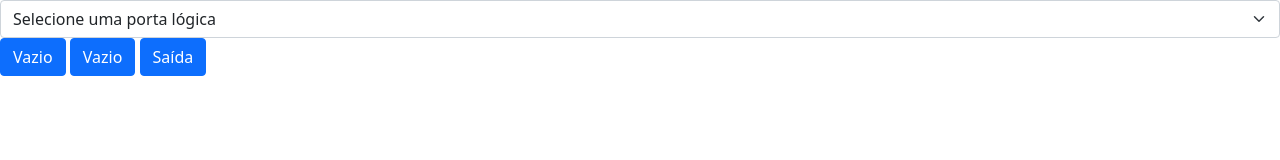
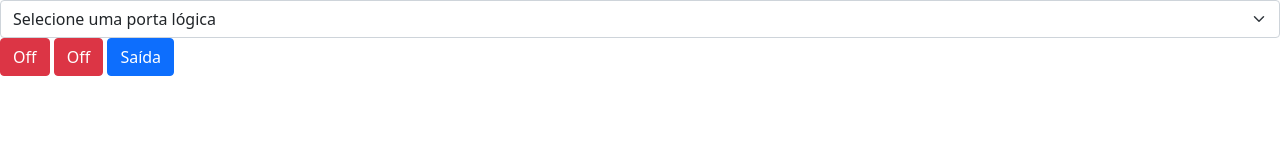
Before and after one commit to jldurigan/a3-sistemas-digitais, a plain HTML site: page index.html in a window 1280 px wide. Drawn offline with nearby package versions, Linux system fonts and the light colour scheme.

Commit message:
melhorias na lógica

```diff
--- a/index.html
+++ b/index.html
@@ -19,12 +19,12 @@
         <option value="portaOr">Porta Or</option>
     </select>
     <div id="divPortaLogica">
-        <button id="portaA" value="null" type="button" class="btn btn-primary"
-            data-bs-toggle="button">Vazio</button>
-        <button id="portaB" value="null" type="button" class="btn btn-primary"
-            data-bs-toggle="button">Vazio</button>
+        <button id="portaA" value="false" type="button" class="btn btn-danger"
+            data-bs-toggle="button">Off</button>
+        <button id="portaB" value="false" type="button" class="btn btn-danger"
+            data-bs-toggle="button">Off</button>
 
-        <label class="btn btn-primary" disabled data-bs-toggle="button">Saída</label>
+        <label id="ledSaida" class="btn btn-primary" disabled data-bs-toggle="button">Saída</label>
     </div>
 
 
```
